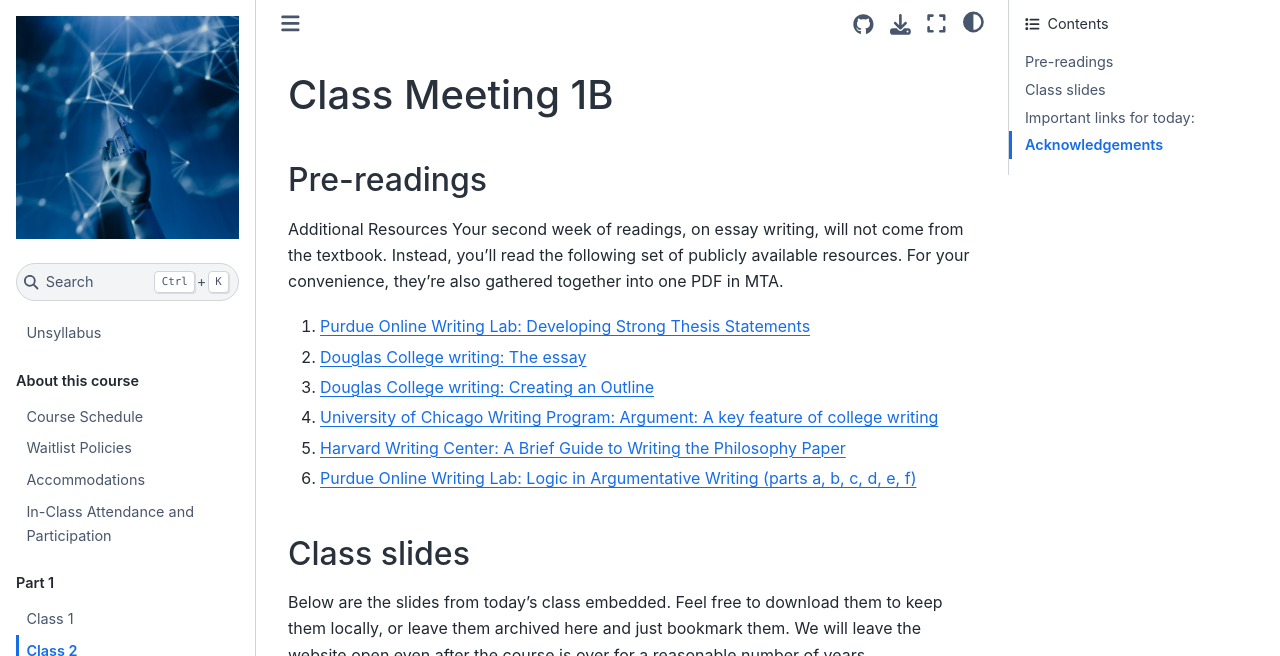
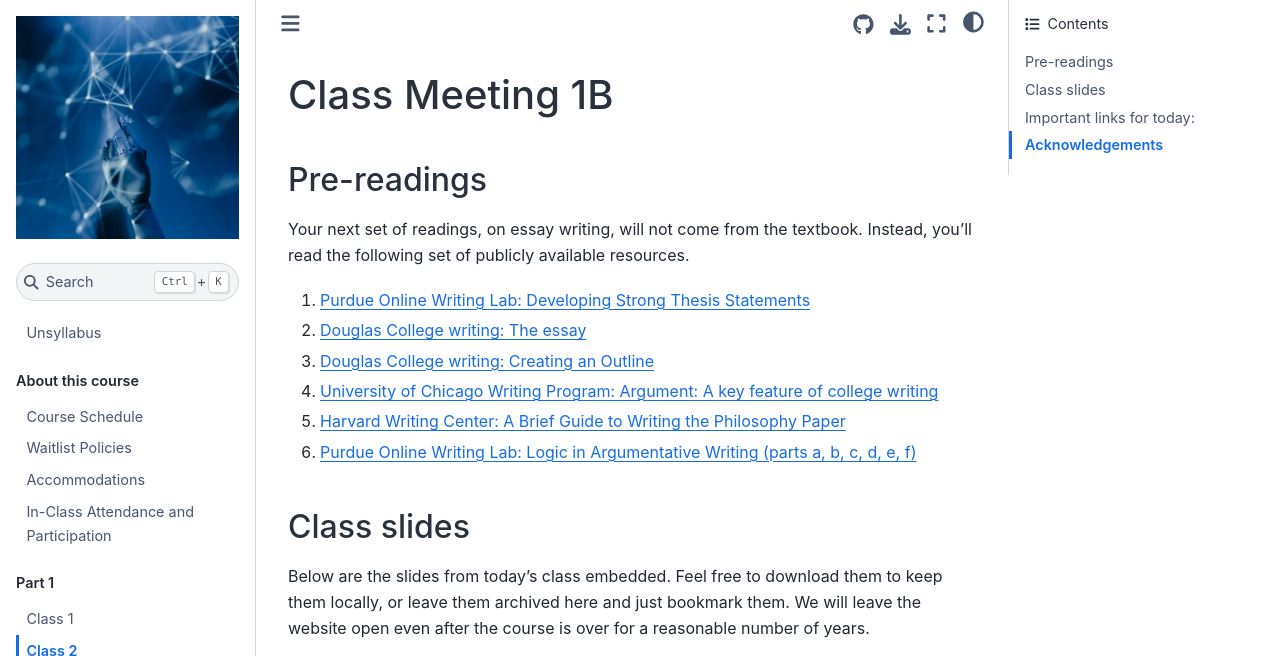
Before and after one commit to UBC-CS/cpsc430, a Jupyter Book: the page built from notes/week01/class1B.md, in a window 1280 px wide and 900 px high, cut to the strip 0-656 px from the top of the window. Built offline with Jupyter Book 1.0.4 settings and Sphinx 7.4.7 and the Sphinx Book theme 1.1.4, drawn with Linux system fonts in a browser that asks for light colours.

Commit message:
remove pdf on MTA section

```diff
--- a/notes/week01/class1B.md
+++ b/notes/week01/class1B.md
@@ -2,7 +2,8 @@
 
 ## Pre-readings
 
-Additional Resources  Your second week of readings, on essay writing, will not come from the textbook. Instead, you'll read the following set of publicly available resources. For your convenience, they're also gathered together into one PDF in MTA.
+Your next set of readings, on essay writing, will not come from the textbook.
+Instead, you'll read the following set of publicly available resources.
 
 1. [Purdue Online Writing Lab: Developing Strong Thesis Statements](https://owl.purdue.edu/owl/general_writing/academic_writing/establishing_arguments/index.html)
 2. [Douglas College writing: The essay](https://library.douglascollege.ca/learningcentre/writing-assignments)
```
